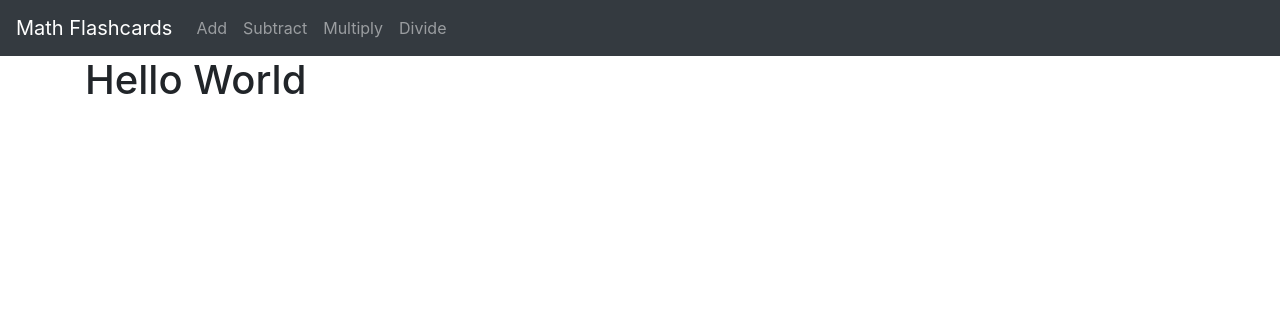
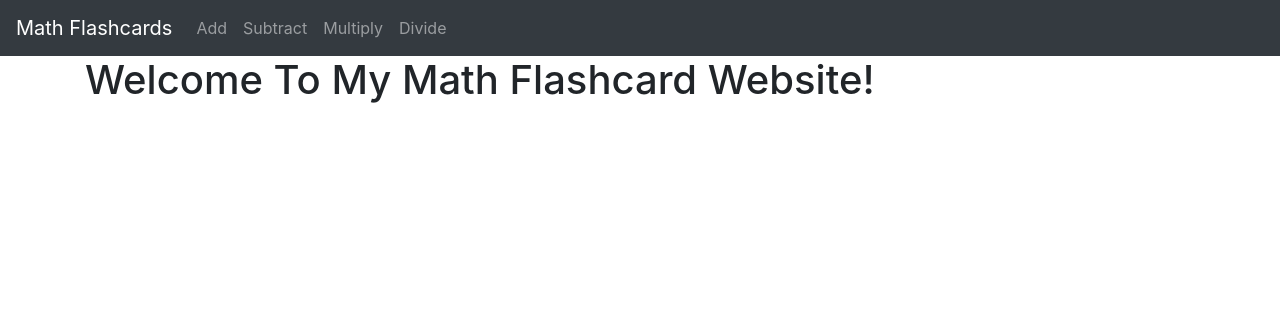
Before and after one commit to Shamiqureshi/django-MathFlashcards, a Django app: page / in a window 1280 px wide. Shown: the top 316 px of the page. Run offline with Django 3.2, Linux system fonts and the light colour scheme.

Commit message:
tweaked home page

```diff
--- a/website/templates/Home.html
+++ b/website/templates/Home.html
@@ -2,5 +2,5 @@
 
 
 {% block 'content' %}
-  <h1>Hello World</h1>
+  <h1>Welcome To My Math Flashcard Website! </h1>
 {% endblock %}
```
